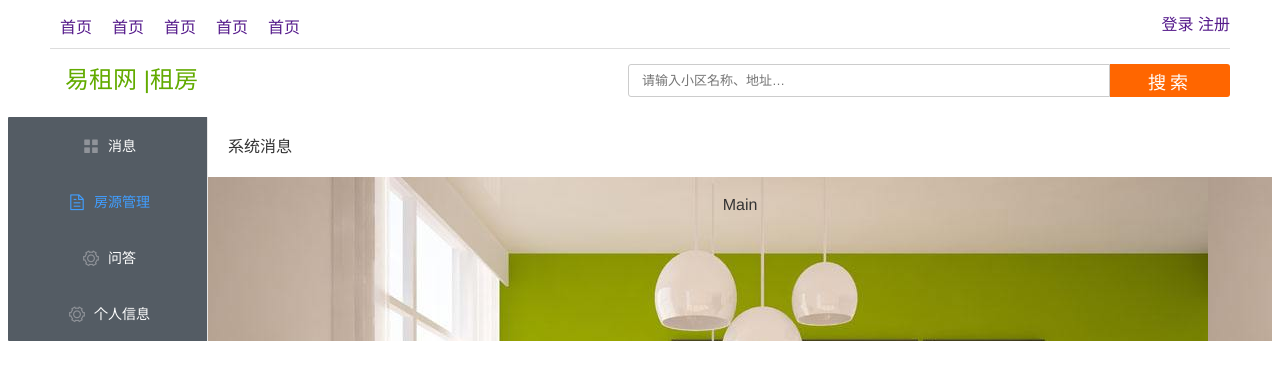
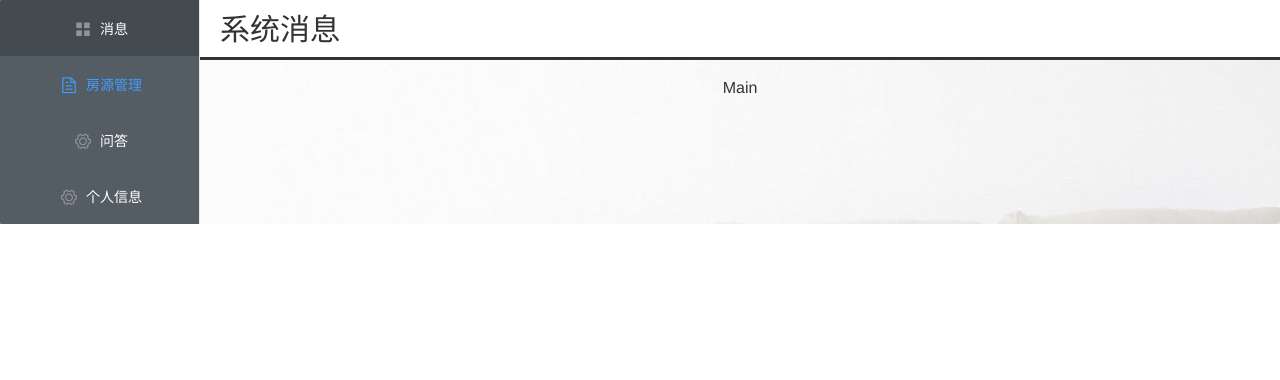
Before and after one commit to PangHu200Catties/newRent, a Vue app: page /#/userinfo in a window 1280 px wide. Shown: the top 380 px of the page. Built offline with nearby package versions, Linux system fonts and the light colour scheme.

Commit message:
吴佐彬 修改样式

```diff
--- a/src/App.vue
+++ b/src/App.vue
@@ -1,57 +1,28 @@
 <template>
   <div id="app">
 
-    <div class="headerbar">
-      <ul class="topbar">
-        <li class="first">
-          <a href="">首页</a>
-        </li>
-        <li> <a href="">首页</a></li>
-        <li> <a href="">首页</a></li>
-        <li> <a href="">首页</a></li>
-        <li> <a href="">首页</a></li>
+    <div v-if="$route.meta.keepAlive">
+      <topbar></topbar>
 
-      </ul>
-      <div class="userbox">
-        <a href=""> 登录</a>
-        <a href=""> 注册</a>
-      </div>
     </div>
-    <div class="header">
-      <div class="headertitle">
-        <a >易租网 |</a>
-        <a>租房</a>
-      </div>
-      <div class="search-form">
-        <input type="text"  v-model="search_cont" name="searchbar" class="searchbar-rent" id="search-rent" placeholder="请输入小区名称、地址…" autocomplete="off" maxlength="100"  style="color: rgb(153, 153, 153);">
-        <router-link :to="{name:'search',query:{cc:this.search_cont}}"><button  class="search-button"   >搜索</button></router-link>
+    <router-view v-if="!$route.meta.keepAlive"></router-view>
+    <div v-if="$route.meta.a">
+      <foot></foot>
 
-      </div>
     </div>
-
-
-
-    <router-view/>
   </div>
 </template>
 
 <script>
+  import topbar from '@/components/topbar'
+  import foot from '@/components/foot'
 export default {
   name: 'App',
-  data(){
-      return{
-        circleUrl: "https://cube.elemecdn.com/3/7c/3ea6beec64369c2642b92c6726f1epng.png",
-        squareUrl: "https://cube.elemecdn.com/9/c2/f0ee8a3c7c9638a54940382568c9dpng.png",
-        sizeList: ["large", "medium", "small"],
-        search_cont:""
-      }
-  },
-  methods:{
-    refresh:function () {
-       this.$router.push({name:'search'+new Date(),query:{cc:this.search_cont}})
+  components:{
+      topbar,
+    foot
+  }
 
-    }
-  }
 
 }
 </script>
@@ -65,92 +36,6 @@
   color: #2c3e50;
   margin-top: 0px;
 }
-.header{
-
-  margin:0 auto;
-  width:1180px;
-  height: 68px;
-}
-.headerbar{
-
-  margin:0 auto;
-  width:1180px;
-  height: 40px;
-  border-bottom: solid 1px #ddd;
-}
-.topbar{
-
-}
-ul{
-  line-height: 20px;
-  list-style: none;
-  margin:0;padding:0;
-}
-.topbar li{
-  height:24px;
-  float: left;
-  padding: 10px 10px 0  10px;
-
-}
-.topbar .first{
-  float: left;
-  padding: 10px 10px 0  10px;
-  border-left: none;
-}
-a{
-  text-decoration: none;
-  outline: none;
-}
-.userbox{
-  float: right;
-  text-align: right;
-
-}
-.userbox a{
-  line-height: 33px;
-}
-.headertitle{
-  float: left;
-  margin-top: 18px;
-
-  padding: 0 10px 0 15px;
-  color: #62ab00;
-  font-size: 24px;
-  height: 25px;
-  line-height: 25px;
-}
-.search-form{
-  float: right;
-  margin-top: 15px;
-  _margin-top: -32px;
-  position: relative;
-  z-index: 899;
-}
-.searchbar-rent{
-  font-size: 13px;
-  height: 17px;
-  line-height: 18px;
-  width: 467px;
-  padding: 7px 0 7px 13px;
-  border: 1px solid #ccc;
-  color: #999;
-  border-radius: 3px 0 0 3px;
-  vertical-align: top;
-}
-.search-button{
-
-  width: 120px;
-  background: #f60;
-  color: #fff;
-  font-size: 18px;
-  border-radius: 0 3px 3px 0;
-  letter-spacing: 4px;
-  border: 0;
-  height: 33px;
-  cursor: pointer;
-  vertical-align: top;
-}
-
 
 
 
--- a/src/components/homepage.vue
+++ b/src/components/homepage.vue
@@ -1,8 +1,10 @@
 <template>
   <div class="body">
     <el-carousel indicator-position="outside">
-      <el-carousel-item v-for="item in 4" :key="item">
-        <h3>{{ item }}</h3>
+      <el-carousel-item v-for="(p,index) in picture" :key="index">
+        <img :src="p.pic1">
+        <img src="../assets/logo.png">
+
       </el-carousel-item>
     </el-carousel>
   <div class="showbox">
@@ -99,7 +101,7 @@
       </div>
       <ul v-for="(h,index) in house">
           <li>
-            <a href=""><img src="../assets/pic2.jpg" style="float: left;width: 210px;height: 150px;position: relative;"> </a>
+            <a href=""><img :src="h.pic1" style="float: left;width: 210px;height: 150px;position: relative;"> </a>
             <div class="rent_info">
               <a href="" target="_blank">
                 <b class="rent_title">{{h.htitle}}</b>
@@ -123,7 +125,7 @@
         </li>
       </ul>
     </div>
-    <el-pagination style="margin: auto"
+    <el-pagination style="margin: 20px 0 50px 500px"
       background
       layout="prev, pager, next"
       :page-size="this.params.size"
@@ -144,8 +146,12 @@
         total: 2,
         params: {
           page: 1,
-          size: 1
-        }
+          size: 10
+        },
+        picture:[
+          {pic1:"../assets/L1.png"},
+
+        ]
       }
     },
 
@@ -306,4 +312,7 @@
     height: 30px;
     line-height: 30px;
   }
+  element.style {
+    margin: 0 0 0 100px;
+  }
 </style>
--- a/src/components/login.vue
+++ b/src/components/login.vue
@@ -1,9 +1,10 @@
 <template>
-  <div>
+  <div class="container">
     <el-container>
-      <el-header style="font-size: 30px">易租网</el-header>
+
 
       <el-main>
+        <el-header   >易租网</el-header>
       <div id="login">
         <h1>欢迎登录</h1>
         <el-form :model="ruleForm" status-icon :rules="rules" ref="ruleForm" label-width="100px" style="margin: auto;width: 40%" class="demo-ruleForm">
@@ -31,29 +32,51 @@
           </el-form-item>
         </el-form>
       </div>
+
+      <el-footer style="font-size: 15px">关于易租网 |  联系我们 |  用户协议 |  房贷计算器 |  最新问答 |  网站地图 |  最新房源 |  其它城市 |  友情链接 |  放心搜 |  推广服务 |  渠道招商 </el-footer>
       </el-main>
 
-      <el-footer style="font-size: 15px">关于易租网 |  联系我们 |  用户协议 |  房贷计算器 |  最新问答 |  网站地图 |  最新房源 |  其它城市 |  友情链接 |  放心搜 |  推广服务 |  渠道招商 </el-footer>
     </el-container>
   </div>
 
 </template>
 <style>
-  .el-header, .el-footer {
-    background-color: #FFFFFF;
-    color: #22DD22;
-    text-align: left;
+  body{
+    margin: 0;
+    padding: 0;
+  }
+  .el-header{
+    text-align:left;
+    width: 100%;
+    height: 50px;
+    border-bottom:solid 3px;
+    color: #39A631;
+    font-size: 30px;
+
+    line-height: 2;
+    padding: 0 0 0 10px ;
+
+  }
+  .el-footer{
+    width: 100%;
+    height: 50px;
+
+    color: black;
+    font-size: 110px;
+
     text-align: center;
     line-height: 60px;
+    margin-top: 163px;
   }
   .el-main {
     background-color: #E9EEF3;
-    background-image: url("../assets/save.png");
+    background-image: url("../assets/bg.jpg");
     color: #333;
     text-align: center;
     line-height: 100px;
     line-width:40px;
   }
+
   #login{
     background-color: #FFFFFF;
     width: 890px;
@@ -129,7 +152,7 @@
           value: '选项2',
           label: '管理'
         }],
-        value: '用户'
+        value: ''
       };
     },
     methods: {
@@ -141,8 +164,10 @@
           axios.post(url, this.ruleForm).then(res => {
             var r = res.data
 //            alert(r);
-            if (r == '登录成功') {
-              this.$router.push('/user');
+            if (r != '登录失败') {
+                //parmas传参，得用name ，用path不行
+//              query传参，必须用path
+              this.$router.push({path:'/topbar',query:{uname:res.data}});
             } else {
               alert("登录失败,请重新输入用户名及密码!")
             }
--- a/src/components/search.vue
+++ b/src/components/search.vue
@@ -1,6 +1,6 @@
 <template>
   <div class="outbox">
-
+    <div class="result"><div>搜索结果</div></div>
     <div class="rent">
       <ul v-for="(h,index) in house">
         <li>
@@ -25,8 +25,10 @@
               <b class="rent_title" style="color: #eb5f00;text-align: right;">{{h.price}}</b><span style="color: #eb5f00;text-align: right">/月</span>
             </strong>
           </div>
+
         </li>
       </ul>
+      <div class="noData" v-if="this.total==0">暂无结果</div>
     </div>
     <el-pagination
       background
@@ -64,11 +66,16 @@
       },
       select:function () {
 //          这里不能加{{}}，而且要加this
-        this.address = this.$route.query.cc
+         var addr = this.$route.query.cc
+
          var url = "api/hSearch"
-        axios.post(url,{address:this.address,page:this.params.page,size:this.params.size}).then(res=>{
+        axios.post(url,{address:addr,page:this.params.page,size:this.params.size}).then(res=>{
           this.house = res.data.list
           this.total = res.data.total
+          if(res.data == ""){
+            this.total = 0
+          }
+//          if(res.data.total==0)
         })
       }
 
@@ -79,7 +86,7 @@
       }
     },
     mounted:function () {
-        alert(1)
+
       this.select()
     }
 
@@ -87,6 +94,23 @@
 </script>
 }
 <style>
+  .result{
+    border : solid 2px white;
+    height: 50px;
+    border-bottom: solid 2px #62ab00;
+
+    color:green;
+  }
+  .result div{
+    width: 130px;
+    height: 40px;
+    background-color: #62ab00;
+    line-height: 40px;
+    font-size: 20px;
+    margin: 10px 0 0 0px;
+    text-align: center;
+    color: white;
+  }
   .outbox{
     margin:0 auto;
     width:1180px;
@@ -123,4 +147,13 @@
     line-height: 30px;
 
   }
+  .noData{
+    width: 1180px;
+    height: 400px;
+    text-align: center;
+    line-height: 200px;
+    font-size: 40px;
+    color: #62ab00;
+  }
+
 </style>
--- a/src/router/index.js
+++ b/src/router/index.js
@@ -7,6 +7,8 @@
 import login from '@/components/login'
 import userinfo from '@/components/userinfo'
 import admin from '@/components/admin'
+import topbar from '@/components/topbar'
+import foot from '@/components/foot'
 import show from '@/components/show'
 
 Vue.use(Router)
@@ -43,6 +45,20 @@
       path: '/admin',
       name: 'admin',
       component: admin
+    },{
+      path: '/foot',
+      name: 'foot',
+      component: foot
+    },
+    {
+      path: '/topbar',
+      name: 'topbar',
+      component: topbar,
+      children:[
+
+        {path:"",name:"homepage",component:homepage},
+
+      ]
     },
     {
       path: '/show/:hid',
```
Also changed, not shown: src/assets/bg.jpg (added).
